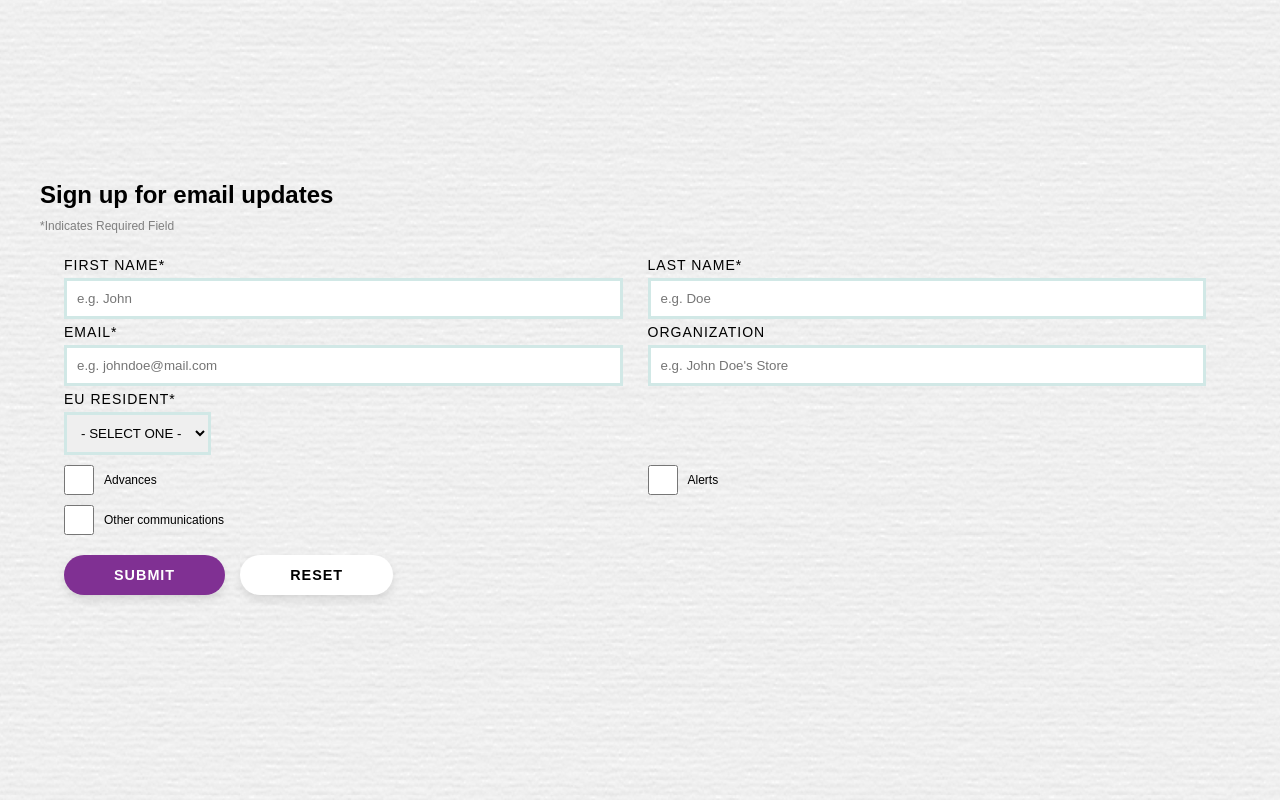
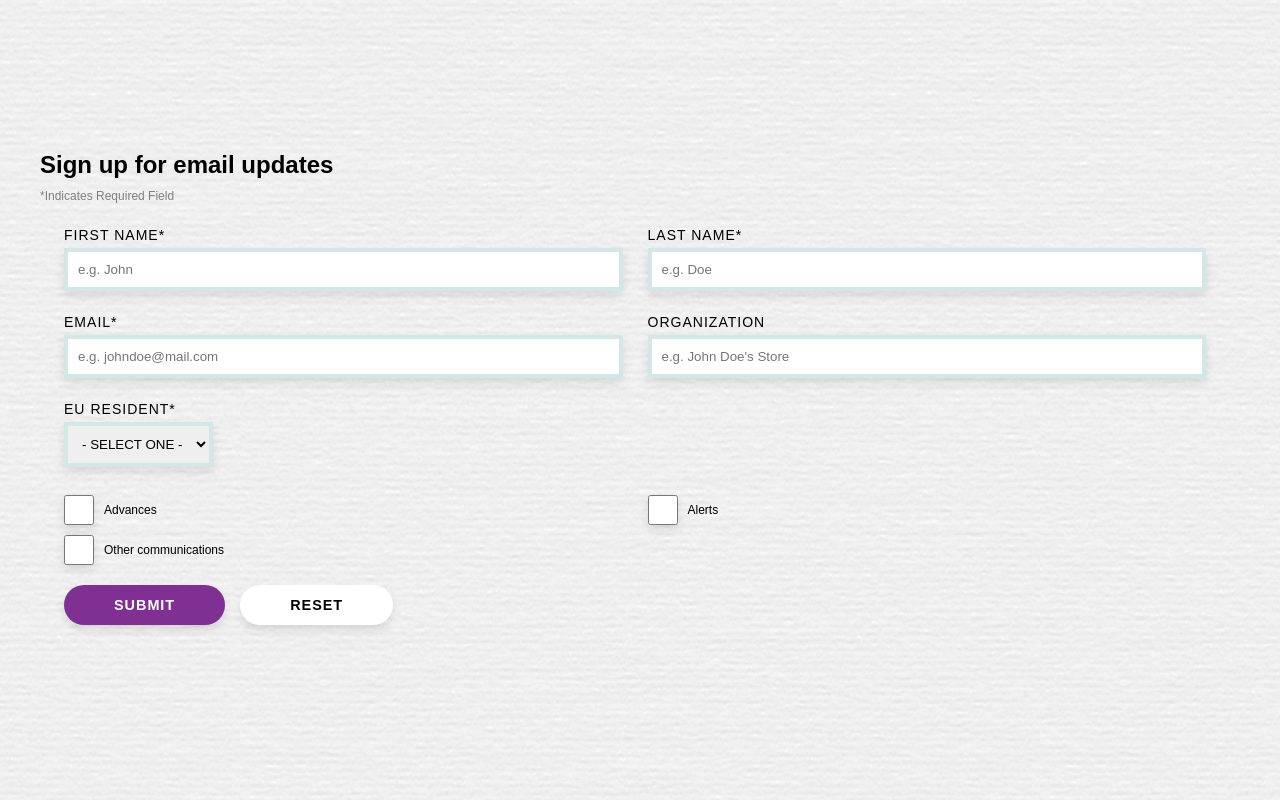
Before and after one commit to Alejo-end/hero-challenge-form, a Next.js app: page / in a window 1280 px wide. Built offline with nearby package versions, Linux system fonts and the light colour scheme; a web font is replaced by a local one.

Commit message:
input css fix

```diff
--- a/components/Input/index.jsx
+++ b/components/Input/index.jsx
@@ -1,5 +1,7 @@
 const Input = ({ id, name, type, placeholder, isInvalid, children }) => {
-  const borderColor = isInvalid ? "form-field has-error" : "form-field";
+  const borderColor = isInvalid
+    ? "form-field has-error shadow"
+    : "form-field shadow";
   const inputType = type === "text" ? "w-full" : "checkbox";
 
   return (
--- a/pages/index.js
+++ b/pages/index.js
@@ -93,7 +93,9 @@ function IndexPage() {
             <select
               name="euResident"
               {...register("euResident")}
-              className={`form-field ${errors.euResident ? "has-error" : ""}`}
+              className={`form-field shadow ${
+                errors.euResident ? "has-error" : ""
+              }`}
             >
               <option value="">- SELECT ONE -</option>
               <option value="Yes">Yes</option>
--- a/styles/global.scss
+++ b/styles/global.scss
@@ -71,15 +71,19 @@
   background-color: var(--white);
 }
 
+.shadow {
+  box-shadow: var(--shadow);
+}
+
 .btn {
   display: inline-flex;
   align-items: center;
   justify-content: center;
   font-size: 1.2rem;
   font-weight: bold;
-  box-shadow: var(--shadow);
   border-radius: 100px;
   padding: 12px 50px;
+  box-shadow: var(--shadow);
   border: 0px;
   transition: all 0.3s ease-in-out;
   text-transform: uppercase;
@@ -99,7 +103,7 @@
 .form-field {
   padding: 10px;
   outline: none;
-  border: 3px solid var(--secondary-color-light);
+  border: 4px solid var(--secondary-color-light);
   margin-top: 5px;
   margin-bottom: 5px;
 }
@@ -127,6 +131,7 @@
 
 .row {
   row-gap: 5px;
+  margin-bottom: 1.5rem;
 }
 
 .form-group {
```
